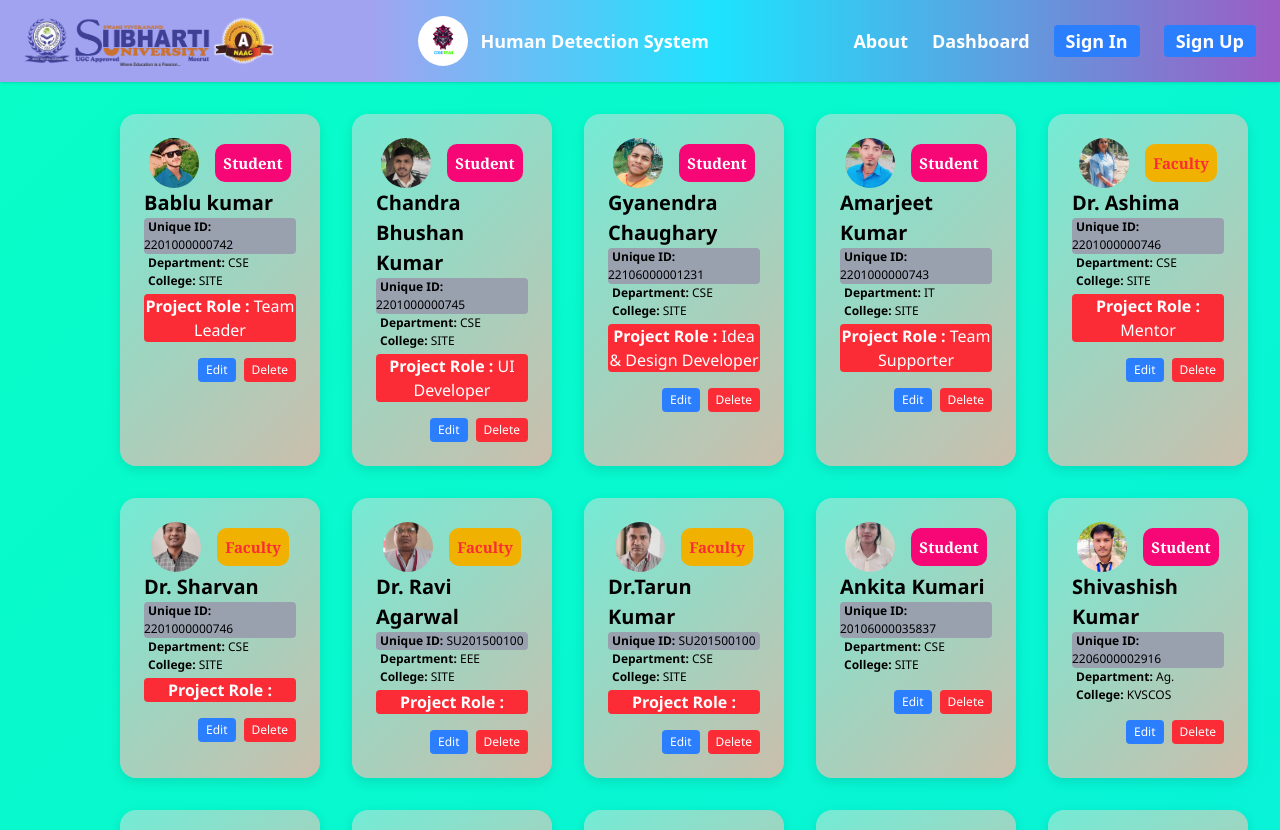
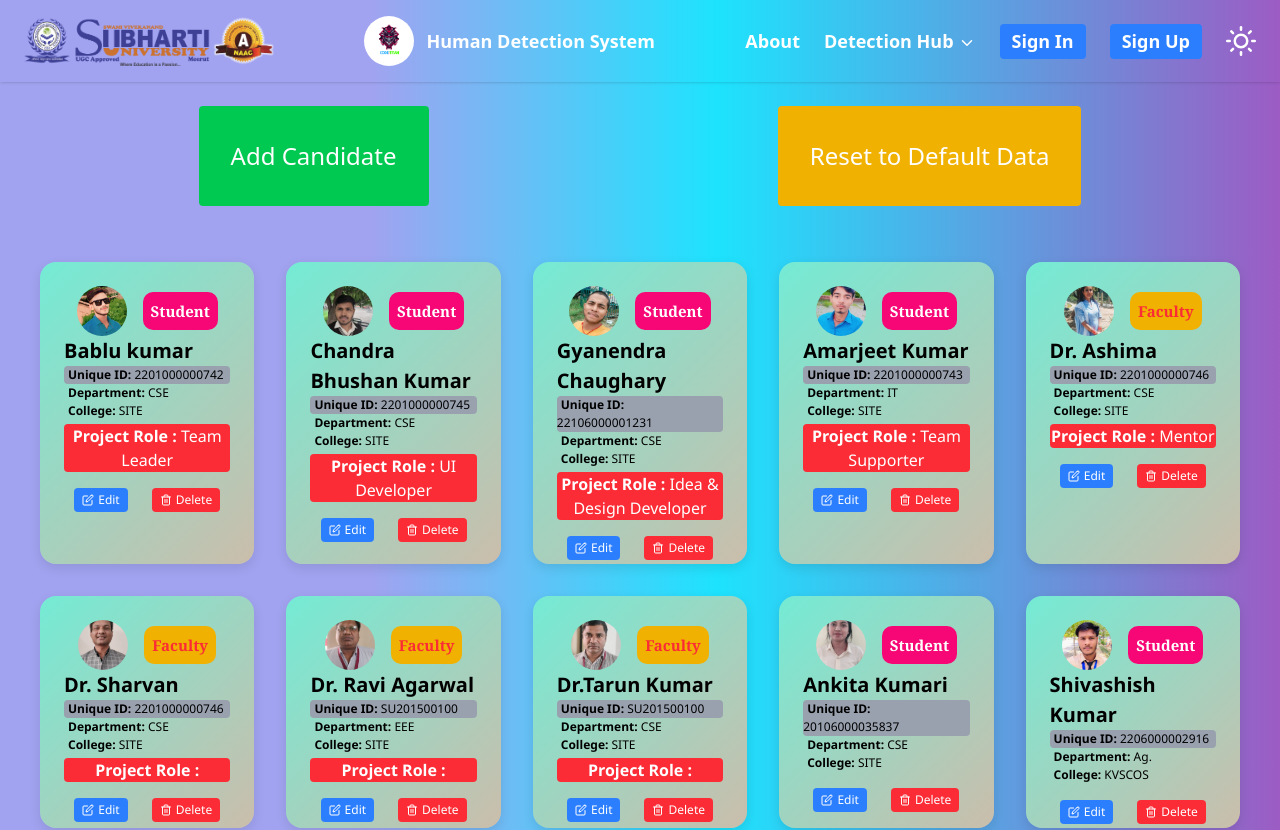
Before and after one commit to bablukumar-1/College_project, a React (Vite) app: page /Dashboard in a window 1280 px wide. Shown: the top 830 px of the page. Built offline with nearby package versions, Linux system fonts and the light colour scheme.

Commit message:
Add darkmode

```diff
--- a/src/components/Footer.jsx
+++ b/src/components/Footer.jsx
@@ -13,7 +13,6 @@ const Footer = () => {
 
       {/* Main Content */}
       <div className="footer-container grid grid-cols-1 md:grid-cols-3 sm:grid-cols-2 gap-6 p-4 border-t-2 text-gray-700 text-sm">
-
         {/* Left Column */}
         <div className="footer-column ms-[50px] md:ms-0">
           <p className="footer-title font-semibold text-lg mb-2 flex items-center gap-2">
--- a/src/components/Nabvar.jsx
+++ b/src/components/Nabvar.jsx
@@ -4,12 +4,15 @@ import logo from '../../public/images/logo.png';
 import subhartiLogo from '../../public/images/subharti.png';
 import { useGSAP } from '@gsap/react';
 import gsap from 'gsap';
-import { FiMenu, FiX } from 'react-icons/fi';
+import { FiMenu, FiX, FiChevronDown, FiMoon, FiSun } from 'react-icons/fi';
 
 const Nabvar = () => {
   const navItemsRef = useRef([]);
   const [menuOpen, setMenuOpen] = useState(false);
-  const [dashboardOpen, setDashboardOpen] = useState(false);
+  const [darkMode, setDarkMode] = useState(false);
+  const [darkModeColor1, setDarkModeColor1] = useState('rgba(161, 163, 240, 1)')
+  const [darkModeColor2, setDarkModeColor2] = useState(' rgba(29, 227, 253, 1)')
+  const [darkModeColor3, setDarkModeColor3] = useState('rgba(156, 92, 196, 1)')
 
   navItemsRef.current = [];
 
@@ -29,29 +32,29 @@ const Nabvar = () => {
     });
   }, []);
 
-  const toggleMenu = () => {
-    setMenuOpen(!menuOpen);
-  };
+  useEffect(() => {
+    if (darkMode) {
+      setDarkModeColor1('black')
+      setDarkModeColor2('black')
+      setDarkModeColor3('black')
+    } else {
+      document.documentElement.classList.remove('w');
+      setDarkModeColor1('rgba(161, 163, 240, 1)')
+      setDarkModeColor2(' rgba(29, 227, 253, 1)')
+      setDarkModeColor3('rgba(156, 92, 196, 1)')
+    }
+  }, [darkMode]);
 
-  const toggleDashboardMenu = () => {
-    setDashboardOpen(!dashboardOpen);
-  };
+  const toggleMenu = () => setMenuOpen(!menuOpen);
+  const toggleDarkMode = () => setDarkMode(!darkMode);
 
-  // Optional: close dashboard menu when clicking outside
-  useEffect(() => {
-    const handleClickOutside = (e) => {
-      if (!e.target.closest('.dashboard-menu')) {
-        setDashboardOpen(false);
-      }
-    };
-    document.addEventListener('mousedown', handleClickOutside);
-    return () => document.removeEventListener('mousedown', handleClickOutside);
-  }, []);
+
 
   return (
-    <nav className="sticky top-0 z-50 text-white px-6 py-4 shadow flex justify-between items-center"
+    <nav
+      className={`sticky top-0 z-50 text-white px-6 py-4 shadow flex justify-between items-center`}
       style={{
-        background: 'linear-gradient(90deg, rgba(161, 163, 240, 1) 29%, rgba(29, 227, 253, 1) 56%, rgba(156, 92, 196, 1) 100%)'
+        background: `linear-gradient(90deg,${darkModeColor1}  29%,${darkModeColor2} 56%, ${darkModeColor3} 100%)`
       }}
     >
       {/* Left: Subharti Logo */}
@@ -85,74 +88,72 @@ const Nabvar = () => {
       </Link>
 
       {/* Right: Desktop Navigation */}
-      <div className="hidden md:block">
-        <ul className="flex gap-6 text-[18px] font-semibold items-center">
-          <li ref={addToRefs}>
-            <Link to="/about" className="hover:text-blue-900 hover:underline underline-offset-4 focus:text-[#090979] focus:border-b-2">
+      <div className="hidden md:flex gap-6 items-center text-[18px] font-semibold">
+        <Link ref={addToRefs} to="/about" className="hover:text-blue-900 hover:underline underline-offset-4">
           About
         </Link>
-          </li>
 
-          {/* Dashboard with Click Dropdown */}
-          <li className="relative dashboard-menu" ref={addToRefs}>
-            <span
-              onClick={toggleDashboardMenu}
-              className="hover:text-blue-900 hover:underline underline-offset-4 cursor-pointer text-[18px] font-semibold"
-            >
+        {/* Detection Hub Dropdown */}
+        <div className="relative group" ref={addToRefs}>
+          <div className="flex items-center gap-1 hover:text-blue-900 hover:underline underline-offset-4 cursor-pointer">
+            Detection Hub <FiChevronDown className="mt-1" />
+          </div>
+          <div className="absolute hidden group-hover:flex flex-col bg-white text-black mt-2 rounded shadow-lg min-w-[200px] z-50">
+            <Link to="/Dashboard" className="px-4 py-2 hover:bg-blue-100 hover:text-blue-800 border-b border-gray-200">
               Dashboard
-            </span>
-
-            {dashboardOpen && (
-              <div className="absolute flex flex-col bg-white text-black mt-2 rounded shadow-lg min-w-[200px] z-50">
-                <Link
-                  to="/Dashboard"
-                  onClick={() => setDashboardOpen(false)}
-                  className="px-4 py-2 hover:bg-blue-100 hover:text-blue-800 border-b border-gray-200"
-                >
-                  Dashboard Home
             </Link>
-                <Link
-                  to="/AutofaceAuthentygation"
-                  onClick={() => setDashboardOpen(false)}
-                  className="px-4 py-2 hover:bg-blue-100 hover:text-blue-800"
-                >
+            <Link to="/AutofaceAuthentygation" className="px-4 py-2 hover:bg-blue-100 hover:text-blue-800">
               A-f-Authentication
             </Link>
           </div>
-            )}
-          </li>
+        </div>
 
-          <li ref={addToRefs}>
-            <Link to="/sigin" className="bg-blue-500 hover:bg-blue-600 text-white px-3 py-1 rounded focus:text-[#090979] focus:border-b-2">
+        <Link ref={addToRefs} to="/sigin" className="bg-blue-500 hover:bg-blue-600 text-white px-3 py-1 rounded">
           Sign In
         </Link>
-          </li>
-          <li ref={addToRefs}>
-            <Link to="/signup" className="bg-blue-500 hover:bg-blue-600 text-white px-3 py-1 rounded focus:text-[#090979] focus:border-b-2">
+
+        <Link ref={addToRefs} to="/signup" className="bg-blue-500 hover:bg-blue-600 text-white px-3 py-1 rounded">
           Sign Up
         </Link>
-          </li>
-        </ul>
+
+        {/* Dark Mode Toggle */}
+        <button
+          onClick={toggleDarkMode}
+          className="text-white text-[30px] hover:text-yellow-300"
+          aria-label="Toggle Dark Mode"
+        >
+          {darkMode ? <FiMoon /> : <FiSun />}
+        </button>
       </div>
+      <button
+        onClick={toggleDarkMode}
+        className="text-white text-[30px] hover:text-yellow-300 block md:hidden"
+        aria-label="Toggle Dark Mode"
+      >
+        {darkMode ? <FiMoon /> : <FiSun />}
+      </button>
 
-      {/* Right: Hamburger Menu Icon */}
+      {/* Hamburger Menu for Mobile */}
       <div className="md:hidden text-3xl cursor-pointer" onClick={toggleMenu}>
         {menuOpen ? <FiX className="text-white" /> : <FiMenu className="text-white" />}
       </div>
 
-      {/* Mobile Menu */}
+      {/* Mobile Menu Dropdown */}
       {menuOpen && (
-        <div className="md:hidden absolute top-[80px] right-[0px] h-screen text-white p-6 rounded shadow-lg flex flex-col gap-4 text-[18px] font-semibold items-start z-50"
+        <div
+          className="md:hidden absolute top-[80px] right-0 h-screen text-white p-6 rounded shadow-lg flex flex-col gap-4 text-[18px] font-semibold items-start z-50"
           style={{
-            background: 'linear-gradient(90deg, rgba(161, 163, 240, 1) 29%, rgba(29, 227, 253, 1) 56%, rgba(156, 92, 196, 1) 100%)'
+            background: `linear-gradient(90deg,${darkModeColor1}  29%,${darkModeColor2} 56%, ${darkModeColor3} 100%)`
           }}
         >
-          <Link to="/" onClick={toggleMenu} className="hover:text-blue-900 hover:underline underline-offset-4 focus:text-[#090979] focus:border-b-2">Home</Link>
-          <Link to="/about" onClick={toggleMenu} className="hover:text-blue-900 hover:underline underline-offset-4 focus:text-[#090979] focus:border-b-2">About</Link>
-          <Link to="/Dashboard" onClick={toggleMenu} className="hover:text-blue-900 hover:underline underline-offset-4 focus:text-[#090979] focus:border-b-2">Dashboard</Link>
-          <Link to="/AutofaceAuthentygation" onClick={toggleMenu} className="hover:text-blue-900 hover:underline underline-offset-4 focus:text-[#090979] focus:border-b-2">A-f-Authentication</Link>
-          <Link to="/sigin" onClick={toggleMenu} className="bg-blue-500 hover:bg-blue-600 text-white px-3 py-1 rounded focus:text-[#090979] focus:border-b-2">Sign In</Link>
-          <Link to="/signup" onClick={toggleMenu} className="bg-blue-500 hover:bg-blue-600 text-white px-3 py-1 rounded focus:text-[#090979] focus:border-b-2">Sign Up</Link>
+          <Link to="/" onClick={toggleMenu}>Home</Link>
+          <Link to="/about" onClick={toggleMenu}>About</Link>
+          <Link to="/Dashboard" onClick={toggleMenu}>Dashboard</Link>
+          <Link to="/AutofaceAuthentygation" onClick={toggleMenu}>A-f-Authentication</Link>
+          <Link to="/sigin" onClick={toggleMenu}>Sign In</Link>
+          <Link to="/signup" onClick={toggleMenu}>Sign Up</Link>
+
+
         </div>
       )}
     </nav>
--- a/src/page/Dashboard.jsx
+++ b/src/page/Dashboard.jsx
@@ -1,7 +1,7 @@
 import React, { useState } from "react";
 import "../StyleSection/History.css";
 import humanData from '../DataJson/human'; // Your local JSON
-
+import { FiEdit, FiTrash2    } from 'react-icons/fi';
 const Dashboard = () => {
   const [students, setStudents] = useState(() => {
     const savedStudents = localStorage.getItem('studentsData');
@@ -48,18 +48,33 @@ const Dashboard = () => {
   };
 
   return (
-    <div className="main">
-
+    <div style={{
+      background: 'linear-gradient(90deg, rgba(161, 163, 240, 1) 29%, rgba(29, 227, 253, 1) 56%, rgba(156, 92, 196, 1) 100%)'
+    }}>
       {/* Reset Button */}
-      <div className="" style={{ marginTop: "4500px"}}>
+      <div className=" flex justify-around p-6">
+        <div className="  " style={{}}>
           <button
-          className="px-4 py-2 bg-yellow-500 text-white rounded hover:bg-yellow-600"
+            className=" cursor-pointer  p-8 text-[24px] bg-green-500 text-white rounded hover:bg-green-600"
+            onClick={handleReset}
+          >
+            Add Candidate
+          </button>
+        </div>
+        <div className="  " style={{}}>
+          <button
+            className=" cursor-pointer p-8 text-[24px] bg-yellow-500 text-white rounded hover:bg-yellow-600"
             onClick={handleReset}
           >
             Reset to Default Data
           </button>
         </div>
-
+      </div>
+      <div className="main"
+        style={{
+          background: 'linear-gradient(90deg, rgba(161, 163, 240, 1) 29%, rgba(29, 227, 253, 1) 56%, rgba(156, 92, 196, 1) 100%)'
+        }}
+      >
         {/* Grid Start */}
         <div className="components-grid">
           {students.map((student, index) => (
@@ -74,8 +89,7 @@ const Dashboard = () => {
                   onClick={() => ImageClick(student.imagePath)}
                 />
                 <div
-                className={`text-[15px] p-2 font-semibold rounded-[10px] font-serif ${
-                  student.role === 'Faculty'
+                  className={`text-[15px] p-2 font-semibold rounded-[10px] font-serif ${student.role === 'Faculty'
                     ? 'text-red-500 bg-yellow-500'
                     : 'text-[#fffefe] bg-[#f70776]'
                     } transition-all duration-300 hover:bg-gradient-to-r hover:from-purple-500 hover:via-pink-500 hover:to-yellow-500 hover:text-white`}
@@ -105,18 +119,18 @@ const Dashboard = () => {
               </div>
 
               {/* Buttons */}
-            <div className="flex justify-end gap-2 mt-4">
+              <div className="flex  justify-center items-center gap-6 mt-4 mb-[-20px]">
                 <button
-                className="px-2 py-1 bg-blue-500 text-white text-xs rounded hover:bg-blue-700 transition-all"
+                  className=" flex justify-center items-center gap-1 px-2 py-1 bg-blue-500 text-white text-xs rounded hover:bg-blue-700 transition-all"
                   onClick={() => handleEdit(student)}
                 >
-                Edit
+                 <FiEdit/>  Edit
                 </button>
                 <button
-                className="px-2 py-1 bg-red-500 text-white text-xs rounded hover:bg-red-700 transition-all"
+                  className=" flex justify-center items-center gap-1  px-2 py-1 bg-red-500 text-white text-xs rounded hover:bg-red-700 transition-all"
                   onClick={() => handleDelete(student)}
                 >
-                Delete
+                  <FiTrash2 className=""/> Delete
                 </button>
               </div>
 
@@ -176,6 +190,7 @@ const Dashboard = () => {
         )}
 
       </div>
+    </div>
   );
 };
 
```
Also changed, not shown: src/components/DarkMode.jsx (added, +41 -0 lines). Lines whose indentation alone changed are shown as unchanged.
